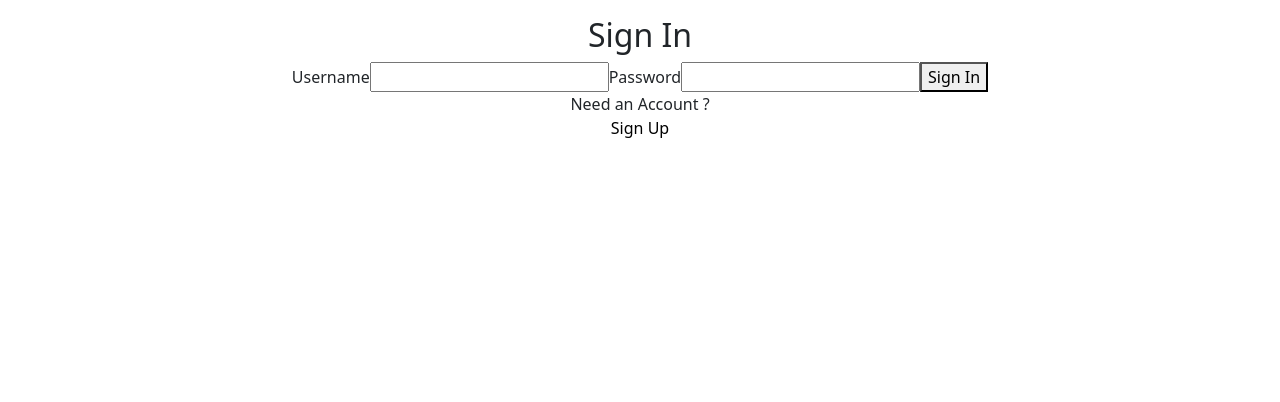
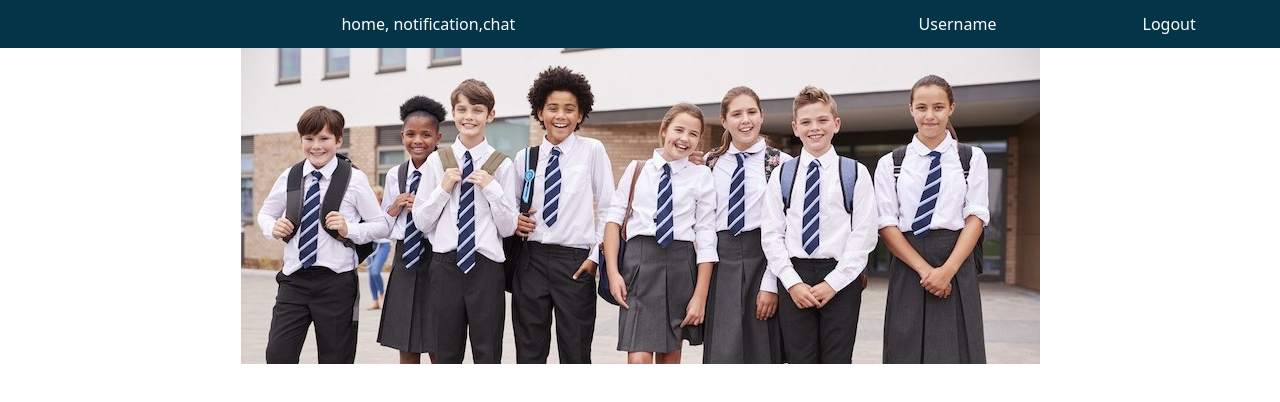
Before and after one commit to nipuniSithara/EducationCenter, a React (Create React App) app in the folder Frontend/: page / in a window 1280 px wide. Shown: the top 402 px of the page. Built offline with nearby package versions, Linux system fonts and the light colour scheme.

Commit message:
navbar creating

```diff
--- a/Frontend/src/App.tsx
+++ b/Frontend/src/App.tsx
@@ -5,6 +5,7 @@ import { BrowserRouter as Router, Route, Routes, Link } from 'react-router-dom';
 import { Provider } from 'react-redux';
 import { config } from './context/authentication';
 import { Login } from './pages/login';
+import { Home } from './pages/home';
 function App() {
 
   return (
@@ -18,7 +19,13 @@ function App() {
           </Routes>
         </Router>
       </Provider> */}
-      <Login/>
+      <Router>
+          <Routes>
+            <Route path='/' element={<Home />}></Route>
+            <Route path='/login' element={<Login />}></Route>
+          </Routes>
+      </Router>
+
     </div>
   );
 }
--- /dev/null
+++ b/Frontend/src/components/navbar.jsx
@@ -0,0 +1,12 @@
+
+export const NavBar = () => {
+    return (
+        <div className="d-flex flex-row justify-content-between navbar">
+            <div className="col-8">home, notification,chat</div>
+            <div className="col-4 d-flex flex-row justify-content-end">
+                <div className="col">Username</div>
+                <div className="col">Logout</div>
+            </div>
+        </div>
+    )
+}
--- a/Frontend/src/custom-sass.scss
+++ b/Frontend/src/custom-sass.scss
@@ -159,3 +159,8 @@ $bg-img : url('./images/background.jpg');
 // p{
 //     margin-bottom: 0px !important;
 // }
+.navbar{
+    color:#ffffff;
+    padding: 5px;
+    background-color:#043447;
+}
--- /dev/null
+++ b/Frontend/src/pages/home.jsx
@@ -0,0 +1,11 @@
+import { NavBar } from "../components/navbar";
+import banner from '../images/banner2.jpeg'
+
+export const Home = () => {
+    return(
+        <div className="d-flex flex-column" >
+            <div><NavBar /></div>
+            <div ><img src={banner}/></div>
+        </div>
+    )
+}
```
Also changed, not shown: Frontend/src/images/banner.jpeg (added), Frontend/src/images/banner2.jpeg (added).
